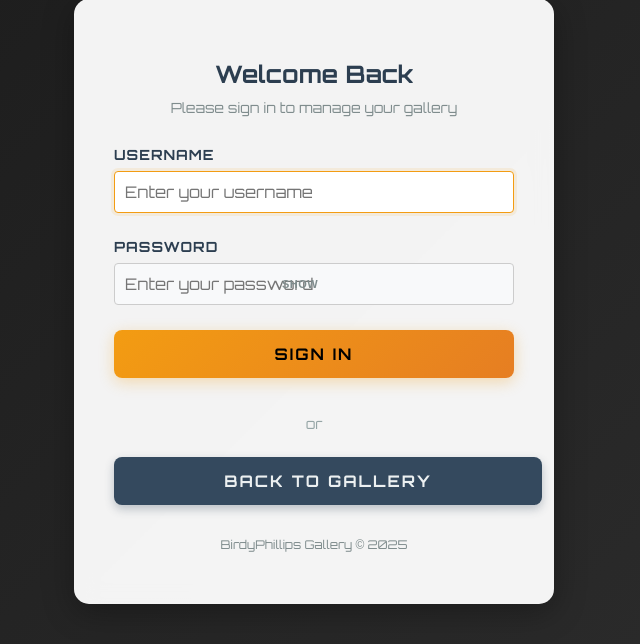
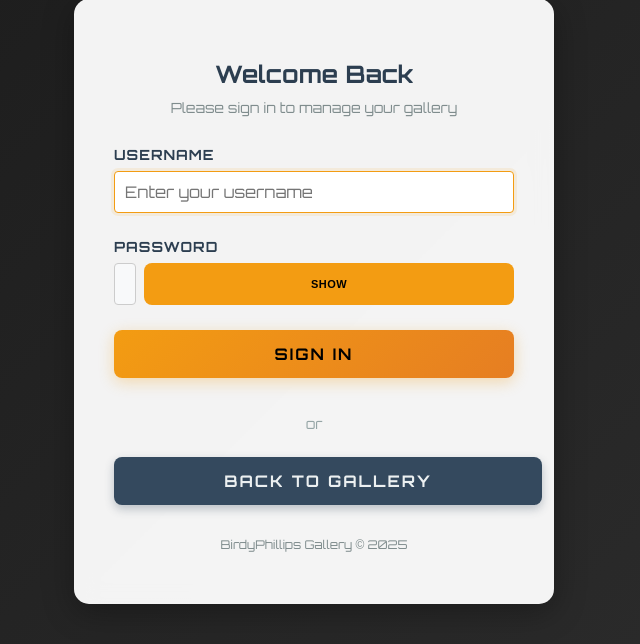
Before and after one commit to birdyphillips/BirdyPhillips, a Flask app: page /login in a window 1280 px wide. Shown: the part 146-790 px from the top of the page, without its empty margins (326-966 px from the left). Run offline with Flask 3, Linux system fonts and the light colour scheme.

Commit message:
Move SHOW button outside password input field to prevent text overlap

```diff
--- a/app/templates/login.html
+++ b/app/templates/login.html
@@ -106,33 +106,34 @@
 
         .password-toggle {
             position: relative;
+            display: flex;
+            gap: 8px;
         }
 
         .password-toggle .form-input {
-            padding-right: 75px;
+            flex: 1;
         }
 
         .show-password {
-            position: absolute;
-            right: 14px;
-            top: 50%;
-            transform: translateY(-50%);
-            background: none;
+            position: static;
+            background: #f39c12;
             border: none;
-            color: #7f8c8d;
+            color: #000;
             cursor: pointer;
             font-size: 11px;
-            font-weight: 600;
-            padding: 6px 10px;
-            border-radius: 4px;
+            font-weight: 700;
+            padding: 14px 16px;
+            border-radius: 8px;
             transition: all 0.3s;
             text-transform: uppercase;
             letter-spacing: 0.5px;
+            white-space: nowrap;
+            min-width: 60px;
         }
 
         .show-password:hover {
-            color: #f39c12;
-            background: rgba(243, 156, 18, 0.1);
+            background: #e67e22;
+            transform: translateY(-1px);
         }
 
         .btn {
```
